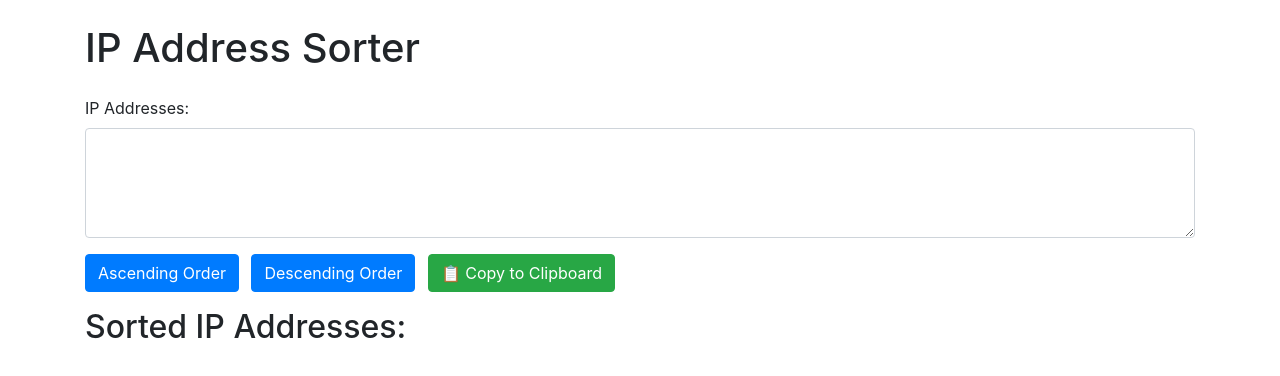
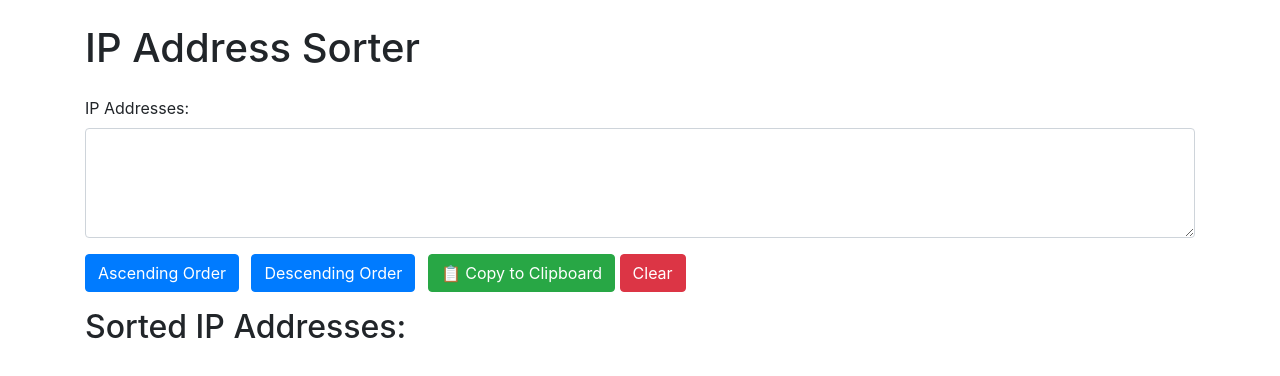
Before and after one commit to seresdaniel/ipshort, a plain HTML site: page index.html in a window 1280 px wide. Drawn offline with nearby package versions, Linux system fonts and the light colour scheme.

Commit message:
Add files via upload
clear button

```diff
--- a/index.html
+++ b/index.html
@@ -22,6 +22,7 @@
             <button onclick="copyToClipboard()" class="btn btn-success">
                 <span id="copyMessage">📋 Copy to Clipboard</span>
             </button>
+            <button onclick="clearInput()" class="btn btn-danger">Clear</button>
         </div>
 
         <h2>Sorted IP Addresses:</h2>
@@ -125,6 +126,11 @@
             event.preventDefault();
         }
 
+        function clearInput() {
+            document.getElementById('ipList').value = '';
+            document.getElementById('sortedList').innerHTML = '';
+        }
+
         window.addEventListener('scroll', toggleScrollToTopBtn);
     </script>
 
```
